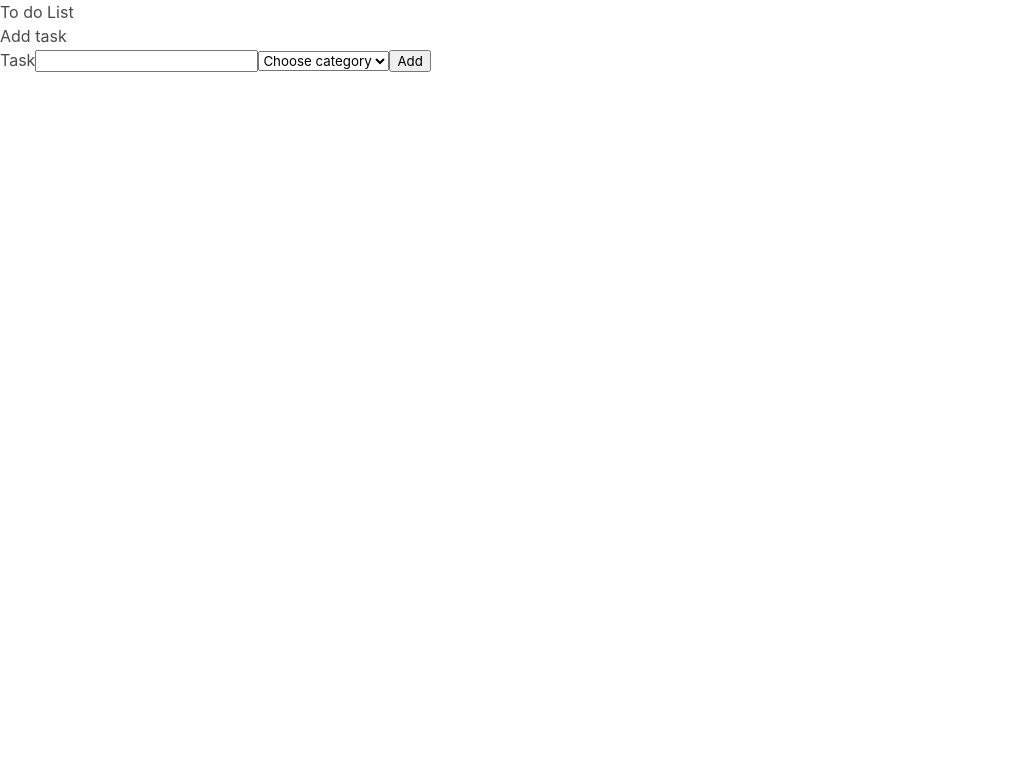
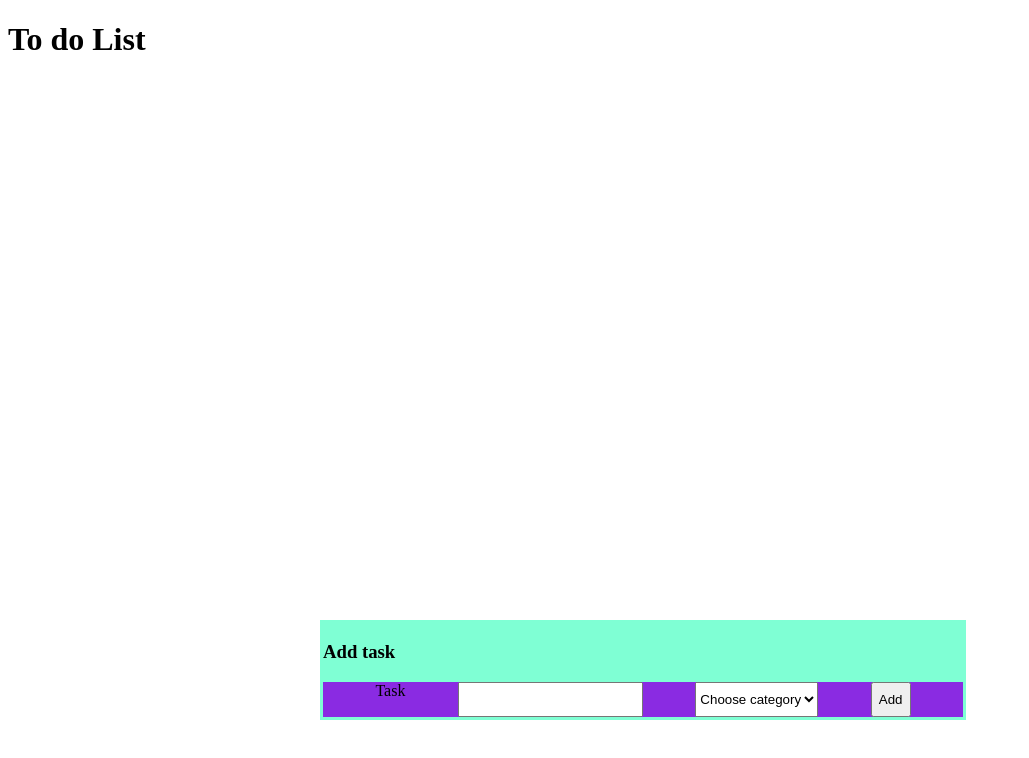
Before and after one commit to danielgamliel/to-do-list, a React (Create React App) app: page / in a window 1280 px wide. Shown: the top 758 px of the page, without its empty margins (0-1029 px from the left). Built offline with nearby package versions, Linux system fonts and the light colour scheme.

Commit message:
fixing-bugs-add-styling

```diff
--- a/src/App.css
+++ b/src/App.css
@@ -1,3 +1,131 @@
-.task-class {
+.app {
     /* background-color: blue; */
+    height: 800px;
 }
+
+
+.task-list {
+    /*grid*/
+    display: grid;
+    grid-template-columns: 1fr 1fr 1fr;
+    column-gap: 15px;
+    row-gap: 20px;
+
+    /*flex*/
+    /* display: flex;
+    flex-direction: row;
+    justify-content: space-evenly; */
+    /* flex-wrap: wrap; */
+    /* max-width: 1024px */
+}
+
+.task-create {
+
+    width: 50%;
+    background-color: aquamarine;
+    padding: 3px;
+    position: fixed;
+    left: 50%;
+    margin-left: -25%;
+    bottom: 10%;
+}
+
+.task-create form {
+    width: 100%;
+    height: 35px;
+    display: flex;
+    flex-direction: row;
+    background-color: blueviolet;
+    justify-content: space-evenly;
+    box-sizing: border-box;
+
+
+
+}
+
+@media (max-width:720px) {
+    .task-list {
+        display: grid;
+        grid-template-columns: 1fr;
+        column-gap: 15px;
+        row-gap: 20px;
+    }
+}
+
+.task-show {
+    border: 1px solid gray;
+    /* flex: 1; */
+    width: 300px;
+    border-radius: 5px;
+    padding: 20px;
+
+}
+
+/* .task-show {
+    align-self: flex-start;
+    box-shadow: 0 0 4px #c8c8c8;
+    position: relative
+} */
+
+.task-show h3 {
+    font-size: 24px
+}
+
+
+
+
+
+
+
+
+
+/* .task-show .actions {
+    margin-left: 10px;
+    position: absolute;
+} */
+
+
+/* .task-show button {
+    margin-right: 5px
+} */
+
+/*
+.task-show .edit {
+    /background-color: hsla(0, 0%, 4%, .2);
+    border: none;
+     border-radius: 9999px;
+    cursor: pointer;
+    display: inline-block;
+    flex-grow: 0;
+    flex-shrink: 0;
+    font-size: 0;
+    height: 20px;
+    max-height: 20px;
+    max-width: 20px;
+    min-height: 20px;
+    min-width: 20px;
+    outline: none;
+    pointer-events: auto;
+    position: relative;
+    vertical-align: top;
+    width: 20px
+}
+
+
+ .task-show .edit:after {
+    color: #fff;
+    content: "✎";
+    display: block;
+    font-size: 15px;
+    font-weight: 700;
+    height: 20px;
+    left: 50%;
+    position: absolute;
+    top: 50%;
+    -webkit-transform: translateX(-50%) translateY(-50%) rotate(20deg);
+    transform: translateX(-50%) translateY(-50%) rotate(20deg);
+    -webkit-transform-origin: center center;
+    transform-origin: center center;
+    width: 20px;
+    z-index: 10
+} */
--- a/src/App.js
+++ b/src/App.js
@@ -10,7 +10,7 @@ function App() {
   setTasks((prevTasks) => prevTasks.map((task) => (task.id === id) ? { ...task, title: newTitle, category: newCategory } : task ));}
 
   return (
-    <div >
+    <div className='app' >
       <h1>To do List</h1>
       <TaskList  onEdit={editTaskById} tasks={tasks} onDelete={deleteTaskById} />
       <TaskCreate onCreate={createTask} action={'create'} />
--- a/src/components/TaskCreate.js
+++ b/src/components/TaskCreate.js
@@ -9,14 +9,16 @@ function TaskCreate({ action,task, onCreate, onEdit }) {
   let textTilte= action==='edit'? 'Edit':'Add task';
   let textBtn= action==='edit'? 'Save':'Add'
   let inputType = <input  name={'taskInt'} defaultValue={inputText}  onChange={handleChange} />
-
+  let style = action==='create'? 'task-create':'task-edit'
   const handleSubmit = (e) => { e.preventDefault();
-    if(values.taskInt.length > 2 && values.category!==''){
-      action==='create'? onCreate( values.taskInt, values.category) : onEdit(task.id,values.taskInt ,values.category)
+      let taskText = values.taskInt ?? task.title
+      let taskCategory = values.category ?? task.category
+    if(taskText.length > 2 && taskCategory!==''){
+      action==='create'? onCreate( taskText, taskCategory) : onEdit(task.id,taskText ,taskCategory)
       e.target.reset()}};
 
   return (
-    <div >
+    <div className={style} >
       <h3>{textTilte}</h3>
       <form onSubmit={handleSubmit}>
         <label >Task</label>
--- a/src/components/TaskList.js
+++ b/src/components/TaskList.js
@@ -1,7 +1,8 @@
 import TaskShow from './TaskShow';
 
 function TaskList({ tasks, onDelete, onEdit }) {
-  return <div className="task-list">{ tasks.map((task) => (<TaskShow onEdit={onEdit} onDelete={onDelete}
-    key={task.id} task={task} />))}</div>;
+
+  return <div className="task-list">{ tasks.map((task) => (<TaskShow onEdit={onEdit} onDelete={onDelete} key={task.id} task={task} />))}</div>;
 }
+
 export default TaskList;
--- a/src/components/TaskShow.js
+++ b/src/components/TaskShow.js
@@ -16,9 +16,9 @@ function TaskShow({ task, onDelete, onEdit }) {
 
   return (
     <div className="task-show" >
-      <div className='task-class'>{content}</div>
-      <div className="actions">
-        <button className="edit" onClick={handleEditClick}>Edit</button>
+      <div >{content}</div>
+      <div>
+        <button className="edit"  onClick={handleEditClick}>Edit</button>
         <button className="delete" onClick={handleDeleteClick}>Delete</button>
       </div>
     </div>
--- a/src/index.js
+++ b/src/index.js
@@ -1,4 +1,4 @@
-import './index.css';
+import './app.css';
 import React from 'react';
 import ReactDOM from 'react-dom/client';
 import App from './App';
```
Also changed, not shown: src/components/test.js (+7 -4 lines), src/index.css.
